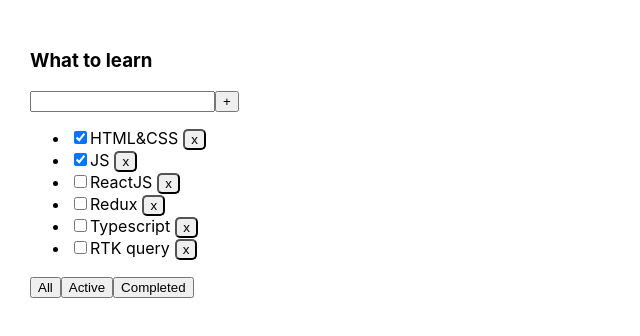
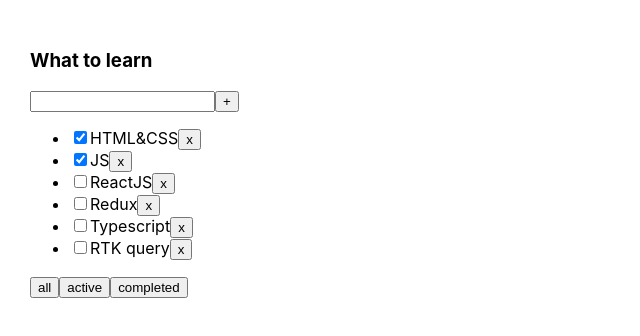
Before and after one commit to sara061/Todolist__React, a React (Vite) app: page / in a window 1280 px wide. Shown: the top 336 px of the page, without its empty margins (0-640 px from the left). Built offline with nearby package versions, Linux system fonts and the light colour scheme.

Commit message:
Список изменений

```diff
--- a/package.json
+++ b/package.json
@@ -11,7 +11,8 @@
   },
   "dependencies": {
     "react": "19.0.0",
-    "react-dom": "19.0.0"
+    "react-dom": "19.0.0",
+    "uuid": "^13.0.0"
   },
   "devDependencies": {
     "@types/react": "19.0.2",
--- a/src/App.tsx
+++ b/src/App.tsx
@@ -1,8 +1,18 @@
 import './App.css';
-import {Task, TodoListItem} from './TodoListItem';
+import {TodoListItem} from './TodoListItem';
 import {useState} from 'react';
 
+export type Task = {
+  id: number
+  title: string
+  isDone: boolean
+}
+export type FilterValues = 'all' | 'active' | 'completed'
+
 export const App = () => {
+
+  const [filter, setFilter] = useState<FilterValues>('all')
+
   const [tasks, setTasks] = useState<Task[]>([
     { id: 1, title: 'HTML&CSS', isDone: true },
     { id: 2, title: 'JS', isDone: true },
@@ -12,6 +22,10 @@
     { id: 6, title: 'RTK query', isDone: false },
   ])
 
+
+  const changeFilter = (filter: FilterValues) => {
+    setFilter(filter)
+  }
   const deleteTask = (taskId: number) => {
     const filteredTasks = tasks.filter(task => {
       return task.id !== taskId
@@ -19,11 +33,23 @@
     setTasks(filteredTasks)
   }
 
+  let filteredTasks = tasks
+  if (filter === 'active') {
+    filteredTasks = tasks.filter(task => !task.isDone)
+  }
+  if (filter === 'completed') {
+    filteredTasks = tasks.filter(task => task.isDone)
+  }
+
+
   return (
     <div className="app">
-      <TodoListItem title="What to learn"
-                    tasks={tasks}
-                    deleteTask={deleteTask}/>
+      <TodoListItem
+        title="What to learn"
+        tasks={filteredTasks}
+        deleteTask={deleteTask}
+        changeFilter={changeFilter}
+      />
     </div>
   )
 }
--- a/src/Button.tsx
+++ b/src/Button.tsx
@@ -1,9 +1,10 @@
 type Props ={
     title: string
+  onClick?: () => void
 }
 
-export const Button = ({title}: Props) => {
+export const Button = ({title, onClick}: Props) => {
   return (
-<button>{title}</button>
+<button onClick={onClick}>{title}</button>
   )
 }
--- a/src/TodoListItem.tsx
+++ b/src/TodoListItem.tsx
@@ -1,20 +1,17 @@
 import {Button} from './Button';
+import {FilterValues, Task} from './App.tsx';
 
 type Props = {
   title: string,
   tasks: Task[],
   date?: string,
   deleteTask: (taskId: number) => void
+  changeFilter: (filter: FilterValues) => void
 };
 
-export type Task = {
-  id: number;
-  title: string;
-  isDone: boolean;
-};
 
 export const TodoListItem = (props: Props) => {
-  const {title, tasks, date, deleteTask} = props;
+  const {title, tasks, date, deleteTask, changeFilter} = props;
 
   return (
     <div>
@@ -44,7 +41,7 @@
               <li key={task.id}>
                 <input type="checkbox" checked={task.isDone} />
                 <span>{task.title}</span>
-                <button style={{marginLeft: '5px', borderRadius: '5px'}} onClick={() => deleteTask(task.id)}>x</button>
+                <Button title={'x'} onClick={() => deleteTask(task.id)} />
               </li>
             );
           })}
@@ -52,9 +49,9 @@
       )}
 
       <div>
-        <Button title={'All'} />
-        <Button title={'Active'} />
-        <Button title={'Completed'} />
+        <Button title={'all'} onClick={() => changeFilter('all')} />
+        <Button title={'active'} onClick={() => changeFilter('active')} />
+        <Button title={'completed'} onClick={() => changeFilter('completed')}/>
       </div>
       <div>{date}</div>
     </div>
```
Also changed, not shown: 1 other file (tests, documents, lock files or other folders).
